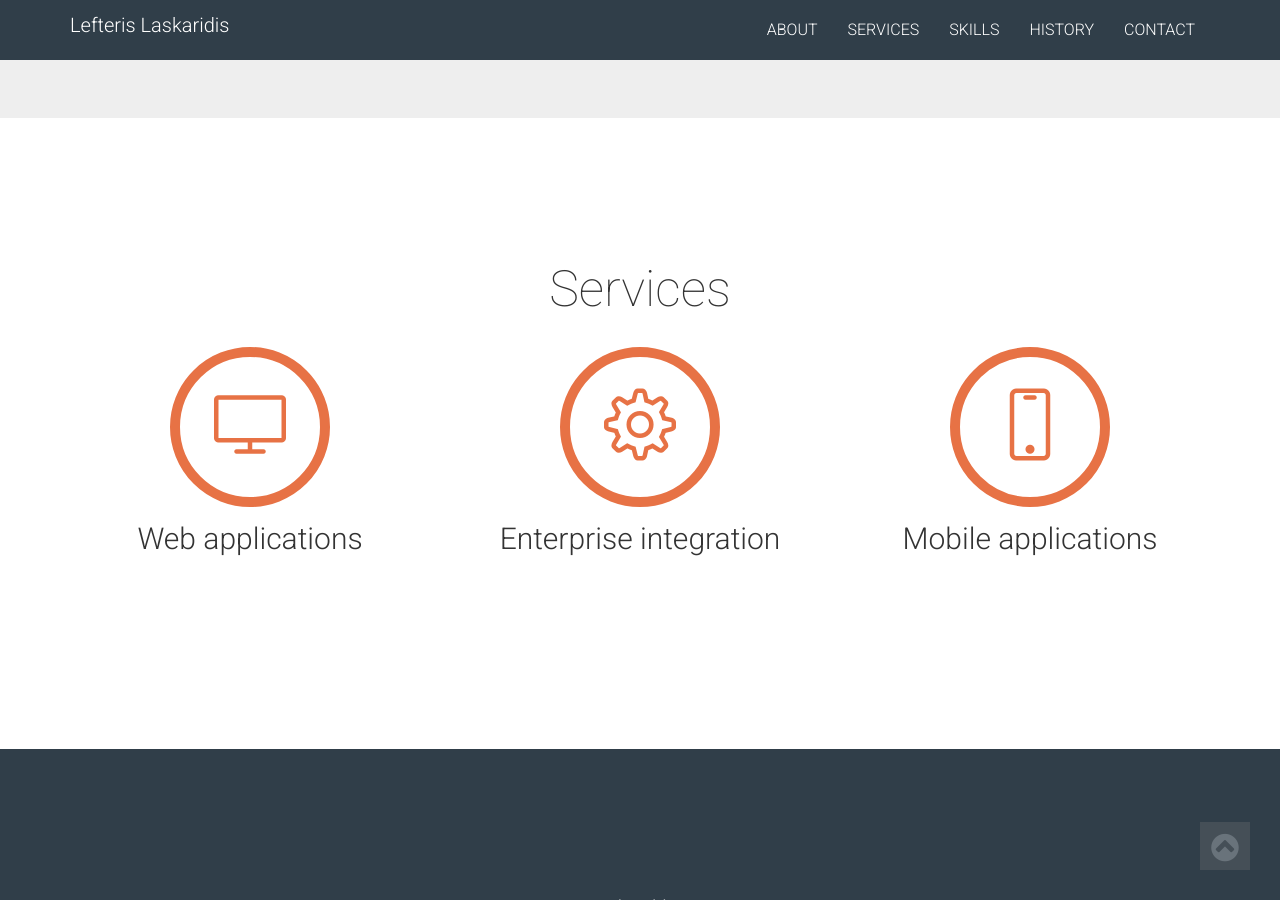
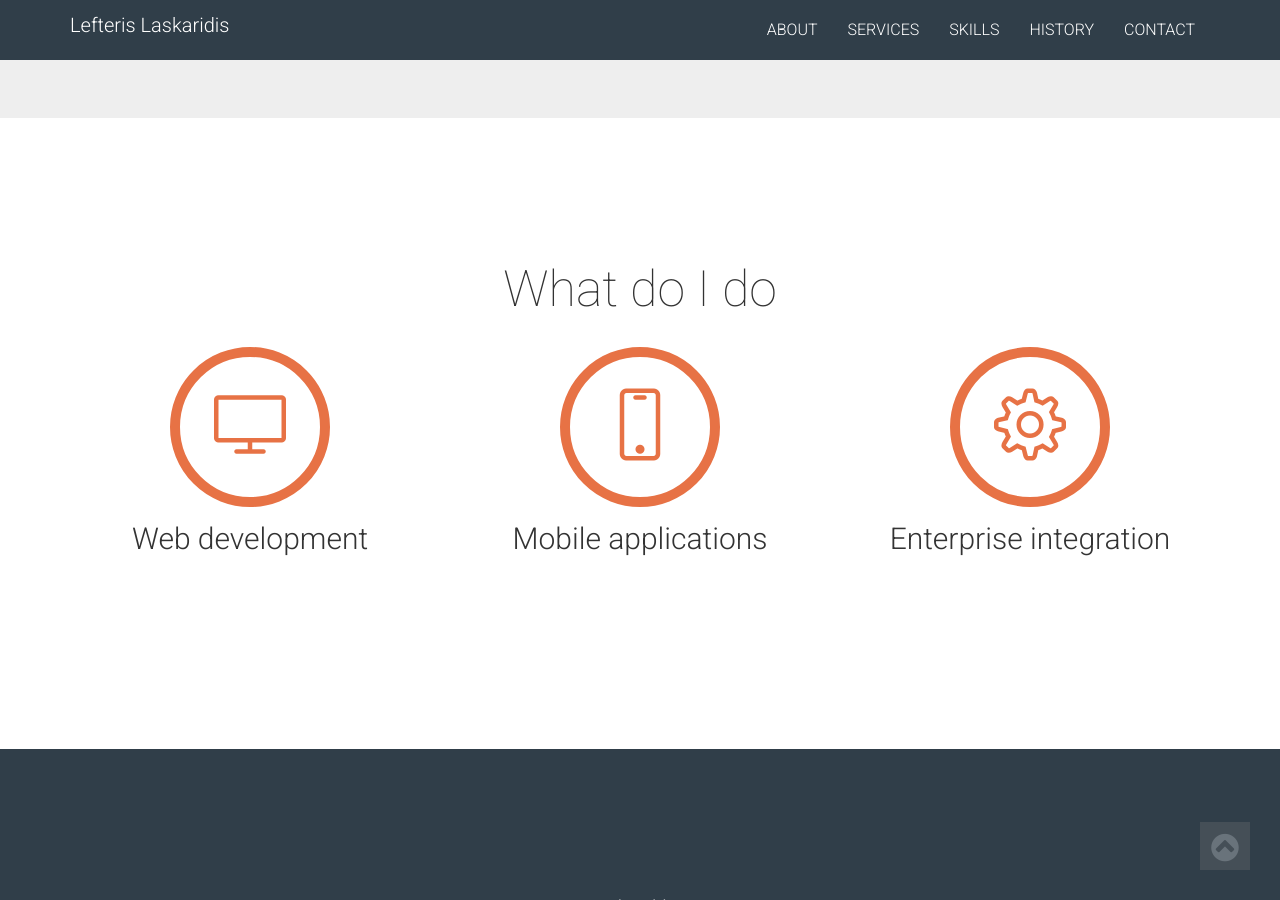
Before and after one commit to laskaridis/laskaridis.github.io, a Jekyll site: the page built from index.html, in a window 1280 px wide and 900 px high, scrolled down 1403 px. Built offline with Jekyll 4.4.1, drawn with Linux system fonts in a browser that asks for light colours; nearby versions of some CDN libraries; some web fonts are replaced; comment, search, counter and statistics services are not loaded; some of the changed text lies outside the part shown.

Commit message:
Remove contact form

```diff
--- a/_includes/about.html
+++ b/_includes/about.html
@@ -1,6 +1,6 @@
 <section id="about">
 <div class="container">
-  <h2 class="section-title">About</h2>
+  <h2 class="section-title">About me</h2>
 
   <p class="lead text-center">
     For over a decade I have been delivering software for businesses in
--- a/_includes/contact.html
+++ b/_includes/contact.html
@@ -27,6 +27,7 @@
       </a>
     </div>
   </div>
+  <!--
   <div class="row">
     <div class="col-md-8 col-md-offset-2 col-lg-8 col-lg-offset-2 text-center">
       <form id="contact-form">
@@ -62,6 +63,7 @@
            to my mobile or skype using the links above this form.">Send email</a>
       </form>
     </div>
+    -->
   </div>
 </div>
 </section>
--- a/_includes/services.html
+++ b/_includes/services.html
@@ -1,13 +1,21 @@
 <section id="services">
 <div class="container">
-  <h2 class="section-title">Services</h2>
+  <h2 class="section-title">What do I do</h2>
   <div class="row">
     <div class="col-md-4 wow fadeInLeft" data-wow-delay="0.2s">
       <div class="service-box text-center">
         <div class="service-icon">
           <i class="icon-screen-desktop icon-large"></i>
         </div>
-        <h4 class="service-title">Web applications</h4>
+        <h4 class="service-title">Web development</h4>
+      </div>
+    </div>
+    <div class="col-md-4 wow fadeInRight" data-wow-delay="0.2s">
+      <div class="service-box text-center">
+        <div class="service-icon">
+          <i class="icon-screen-smartphone icon-large"></i>
+        </div>
+        <h4 class="service-title">Mobile applications</h4>
       </div>
     </div>
     <div class="col-md-4 wow fadeInDown" data-wow-delay="0.2s">
@@ -18,14 +26,6 @@
         <h4 class="service-title">Enterprise integration</h4>
       </div>
     </div>
-    <div class="col-md-4 wow fadeInRight" data-wow-delay="0.2s">
-      <div class="service-box text-center">
-        <div class="service-icon">
-          <i class="icon-screen-smartphone icon-large"></i>
-        </div>
-        <h4 class="service-title">Mobile applications</h4>
-      </div>
-    </div>
   </div>
 </div>
 </section>
--- a/_includes/skills.html
+++ b/_includes/skills.html
@@ -11,11 +11,11 @@
       </div>
       <div class="skillbar" data-percent="30">
         <div class="skillbar-title">Ruby</div>
-        <div class="skillbar-bar-percent">3 yr</div>
+        <div class="skillbar-bar-percent">4 yr</div>
         <div class="skillbar-bar" style="width: 0%;"></div>
       </div>
-      <div class="skillbar" data-percent="15">
-        <div class="skillbar-title">Objective-C</div>
+      <div class="skillbar" data-percent="20">
+        <div class="skillbar-title">Swift</div>
         <div class="skillbar-bar-percent">2 yr</div>
         <div class="skillbar-bar" style="width: 0%;"></div>
       </div>
@@ -27,13 +27,13 @@
         <div class="skillbar-bar-percent">10 yr</div>
         <div class="skillbar-bar" style="width: 0%;"></div>
       </div>
-      <div class="skillbar" data-percent="46">
+      <div class="skillbar" data-percent="60">
         <div class="skillbar-title">Spring</div>
         <div class="skillbar-bar-percent">6 yr</div>
         <div class="skillbar-bar" style="width: 0%"></div>
       </div>
-      <div class="skillbar" data-percent="30">
-        <div class="skillbar-title">Ruby on Rails</div>
+      <div class="skillbar" data-percent="40">
+        <div class="skillbar-title">Rails</div>
         <div class="skillbar-bar-percent">3 yr</div>
         <div class="skillbar-bar" style="width: 0%;"></div>
       </div>
```
